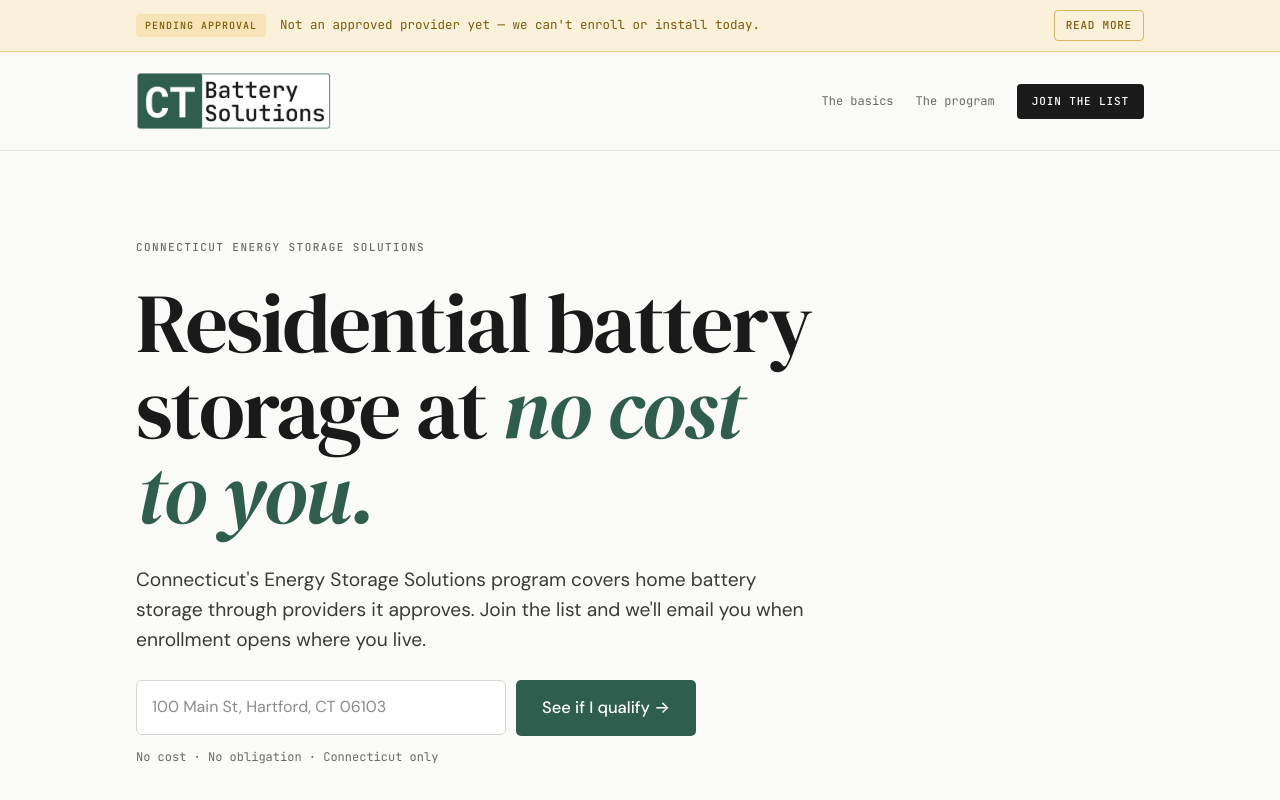
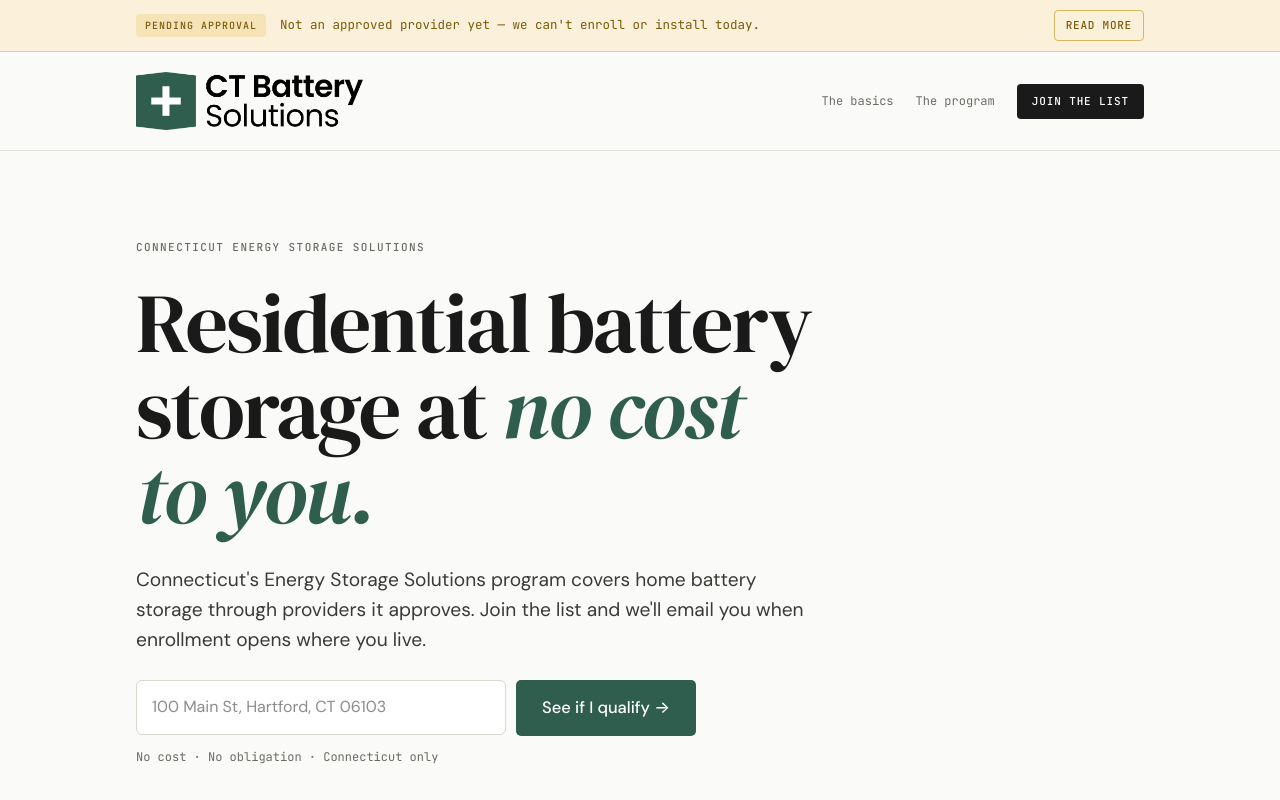
Before and after one commit to salramm/ctbattery_web, a Next.js app: page / in a window 1280 px wide. Shown: the top 800 px of the page. Built offline with nearby package versions, Linux system fonts and the light colour scheme; no server answers.

Commit message:
New logo (shield + plus mark) on site + favicon
Trim CT Battery.png → public/logo-3.png (header/footer/wizard); favicon
regenerated from the plus mark on brand green.

Co-Authored-By: Claude Opus 4.8 (1M context) <noreply@anthropic.com>

```diff
--- a/src/app/get-started/GetStartedWizard.tsx
+++ b/src/app/get-started/GetStartedWizard.tsx
@@ -181,7 +181,7 @@ export default function GetStartedWizard() {
       <header style={{ borderBottom: `1px solid ${C.border}`, padding: "16px 0" }}>
         <div style={wrap}>
           <a href="/" aria-label="CT Battery Solutions" style={{ display: "inline-flex" }}>
-            <img src="/logo-2.png" alt="CT Battery Solutions" style={{ height: 30, width: "auto", display: "block" }} />
+            <img src="/logo-3.png" alt="CT Battery Solutions" style={{ height: 30, width: "auto", display: "block" }} />
           </a>
         </div>
       </header>
--- a/src/app/preApprovalContent.ts
+++ b/src/app/preApprovalContent.ts
@@ -26,7 +26,7 @@ export const MAIN = `<div style="background:#fafaf8;color:#1a1a1a;font-family:'D
 
 <header style="background:#fafaf8;border-bottom:1px solid #e5e3dc;padding:20px 0">
 <div style="max-width:1120px;margin:0 auto;padding:0 clamp(20px,5vw,56px);display:flex;justify-content:space-between;align-items:center;gap:24px;flex-wrap:wrap">
-<a href="/" aria-label="CT Battery Solutions" style="display:inline-flex;align-items:center"><img src="/logo-2.png" alt="CT Battery Solutions" style="height:clamp(29px,4.8vw,58px);width:auto;display:block"/></a>
+<a href="/" aria-label="CT Battery Solutions" style="display:inline-flex;align-items:center"><img src="/logo-3.png" alt="CT Battery Solutions" style="height:clamp(29px,4.8vw,58px);width:auto;display:block"/></a>
 <div style="display:flex;align-items:center;gap:22px;flex-wrap:wrap">
 <a href="#basics" style="font-family:'JetBrains Mono',ui-monospace,monospace;font-size:12px;color:#6b6b66;text-decoration:none;padding:12px 0">The basics</a>
 <a href="#program" style="font-family:'JetBrains Mono',ui-monospace,monospace;font-size:12px;color:#6b6b66;text-decoration:none;padding:12px 0">The program</a>
@@ -312,7 +312,7 @@ export const MAIN = `<div style="background:#fafaf8;color:#1a1a1a;font-family:'D
 <footer style="padding:clamp(40px,5vw,60px) 0 52px">
 <div style="max-width:1120px;margin:0 auto;padding:0 clamp(20px,5vw,56px)">
 <div style="display:flex;justify-content:space-between;gap:28px;flex-wrap:wrap;align-items:center;padding-bottom:24px;border-bottom:1px solid #e5e3dc">
-<img src="/logo-2.png" alt="CT Battery Solutions" style="height:28px;width:auto;display:block;opacity:.9"/>
+<img src="/logo-3.png" alt="CT Battery Solutions" style="height:28px;width:auto;display:block;opacity:.9"/>
 <div style="display:flex;gap:22px;flex-wrap:wrap;font-family:'JetBrains Mono',ui-monospace,monospace;font-size:12px">
 <a href="#basics" style="color:#6b6b66;text-decoration:none">The basics</a>
 <a href="#program" style="color:#6b6b66;text-decoration:none">The program</a>
```
Also changed, not shown: public/logo-3.png (added), src/app/icon.png.
